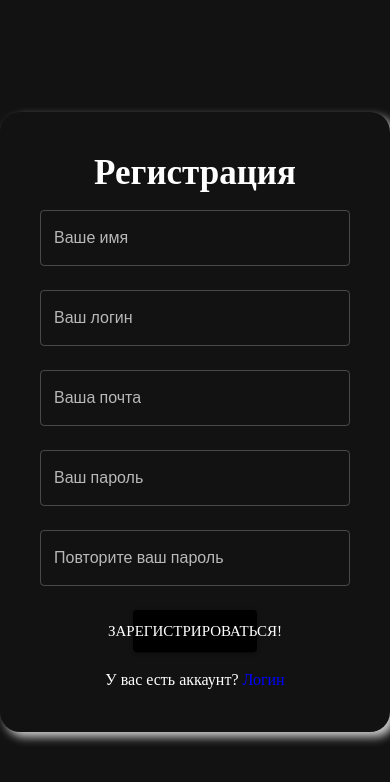
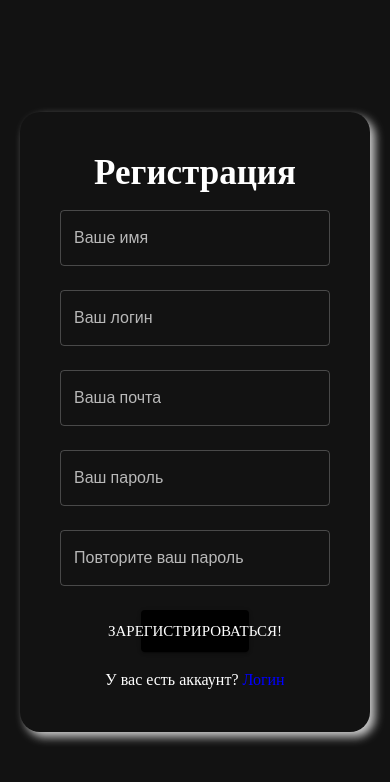
Before and after one commit to yaloviy/crypto-app, a React (Create React App) app: page /login in a window 390 px wide. Both pictures are taken after a click on the element "Зарегистрироваться". Shown: the top 782 px of the page. Built offline with nearby package versions, Linux system fonts and the light colour scheme.

Commit message:
add refactor

```diff
--- /dev/null
+++ b/src/common/types/sidebar/index.ts
@@ -0,0 +1,8 @@
+
+
+export interface ISideBarProps {
+    isNonMobile: boolean,
+    isOpen: boolean,
+    setIsOpen: (value: boolean) => void,
+    drawerWidth: string,
+}
--- /dev/null
+++ b/src/common/types/topbar/index.ts
@@ -0,0 +1,4 @@
+export interface ITopBarProps {
+    isOpen: boolean,
+    setIsOpen: (prev: boolean) => void,
+}
--- a/src/components/common/side-bar/index.tsx
+++ b/src/components/common/side-bar/index.tsx
@@ -14,8 +14,9 @@ import FlexBetween from '../../flex-between';
 import { navMenu } from '../../../common/moks/navigate';
 
 import { tokens } from '../../../theme';
+import { ISideBarProps } from '../../../common/types/sidebar';
 
-const SideBar = ({isNonMobile, isOpen, setIsOpen, drawerWidth}:any) => {
+const SideBar: React.FC<ISideBarProps> = ({isNonMobile, isOpen, setIsOpen, drawerWidth}:ISideBarProps): JSX.Element => {
     const classes = useStyles()
     const { pathname } = useLocation()
     const [active, setActive] = useState('')
@@ -23,8 +24,9 @@ const SideBar = ({isNonMobile, isOpen, setIsOpen, drawerWidth}:any) => {
     const theme = useTheme()
     const colors = tokens(theme.palette.mode)
     useEffect(() => {
-        setActive(pathname.substring(1))
-    }, [active])
+        setActive(pathname)
+        console.log(active)
+    }, [pathname])
     return (<Box className={classes.root}>
 
 
@@ -42,10 +44,10 @@ const SideBar = ({isNonMobile, isOpen, setIsOpen, drawerWidth}:any) => {
                             background: theme.palette.primary.main,
                             boxSizing: 'border-box',
                             width: drawerWidth,
-                            transition: '1s'
+
                         },
                         background: `${colors.primary.DEFAULT}`,
-                        transition: '1s'
+
                     }}
 
                 >
@@ -63,7 +65,7 @@ const SideBar = ({isNonMobile, isOpen, setIsOpen, drawerWidth}:any) => {
                             </FlexBetween>
                         </Box>
                         <List className={classes.navList}>
-                            {navMenu.map(el => (<ListItem  key={el.id}><ListItemButton className={classes.navitem} onClick={() => navigate(`${el.path}`)} key={el.id}><ListItemIcon>{el.icon}</ListItemIcon><ListItemText><Typography variant='body1'>{el.name}</Typography></ListItemText></ListItemButton></ListItem>))}
+                            {navMenu.map(el => (<ListItem  key={el.id}><ListItemButton className={active === el.path ? classes.active : classes.navitem} onClick={() => navigate(`${el.path}`)} key={el.id}><ListItemIcon>{el.icon}</ListItemIcon><ListItemText><Typography variant='body1'>{el.name}</Typography></ListItemText></ListItemButton></ListItem>))}
                         </List>
                     </Box>
                     <Box className={classes.bottomBox}>
--- a/src/components/common/side-bar/styles.ts
+++ b/src/components/common/side-bar/styles.ts
@@ -46,6 +46,14 @@ export const useStyles = makeStyles((theme:Theme) => {
                     }
                 }
             },
+            active: {
+                backgroundColor: '#1900D5 !important',
+                borderRadius: '4px',
+                color: `${colors.white.DEFAULT}`,
+                '& .MuiSvgIcon-root': {
+                    color: 'white !important'
+                }
+            },
             topBox: {
                 paddingBottom: '31px',
                 borderBottom: `1px solid ${colors.borderColor}`
--- a/src/components/common/top-bar/index.tsx
+++ b/src/components/common/top-bar/index.tsx
@@ -13,9 +13,10 @@ import SearchIcon from '@mui/icons-material/Search';
 import MenuIcon from '@mui/icons-material/Menu';
 
 import { useStyles } from './style';
+import { ITopBarProps } from '../../../common/types/topbar';
 
 
-const TopBarComponent = ({isOpen, setIsOpen}:any) => {
+const TopBarComponent: React.FC<ITopBarProps> = ({isOpen, setIsOpen}:ITopBarProps):JSX.Element => {
     const user = useAppSelector(state => state.auth)
     const theme =  useTheme()
     const colors = tokens(theme.palette.mode)
@@ -25,7 +26,7 @@ const TopBarComponent = ({isOpen, setIsOpen}:any) => {
         <AppBar className={classes.root} position='static'>
             <Toolbar className={classes.toolbar} >
             <Grid className={classes.greetings}>
-                <IconButton className={classes.menuIcon} onClick={() => setIsOpen((prev:boolean) => !prev)}>
+                <IconButton className={classes.menuIcon} onClick={() => setIsOpen(!isOpen)}>
                     <MenuIcon />
                 </IconButton>
                 Welcome, {user.isLogin && (user.userinfo.firstName)}
--- a/src/components/screens/auth/Auth.tsx
+++ b/src/components/screens/auth/Auth.tsx
@@ -2,7 +2,7 @@ import React, { useState } from 'react';
 import { useLocation, useNavigate } from 'react-router-dom';
 import Login from './Login/Login';
 import Register from './Register/Register';
-import './style.scss'
+
 import { Box } from '@mui/material'
 import { axiosinstance } from '../../../utils/router/axios';
 import axios from 'axios';
@@ -12,8 +12,10 @@ import { useSelector } from 'react-redux';
 import { finished } from 'stream/promises';
 import { AppErrors } from '../../../common/errors';
 
+import { useStyles } from './styles'
 
 const Auth = () => {
+    const classes = useStyles()
     const location = useLocation()
     const [firstName, setFirstName] = useState('')
     const [username, setUsername] = useState('')
@@ -23,7 +25,6 @@ const Auth = () => {
     const dispatch = useAppDispatch()
     const useSelector = useAppSelector
     const navigate = useNavigate()
-
 
 
     const registerValidation = (value:object) => {
@@ -68,7 +69,7 @@ const Auth = () => {
     }
     return (
         <div className='wrapper'>
-            <form className='auth-form' onSubmit={handleSubmit}>
+            <form className={classes.root} onSubmit={handleSubmit}>
                 <Box
                     display='flex'
                     justifyContent='center'
--- a/src/components/screens/auth/Login/Login.tsx
+++ b/src/components/screens/auth/Login/Login.tsx
@@ -5,6 +5,7 @@ import styles from './style.module.css'
 import { margin } from '@mui/system';
 import { IPropsLogin } from '../../../../common/types/auth/auth';
 import { jsx } from '@emotion/react';
+import { useStyles } from '../styles';
 
 
 interface IForm {
@@ -14,13 +15,14 @@ interface IForm {
 
 const Login: React.FC<IPropsLogin> = ( props: IPropsLogin ): JSX.Element => {
     const {email, password, navigate} = props
+    const classes = useStyles()
     return (
         < >
             <Typography variant="h2" fontFamily='Poppins' component="h2" textAlign='center'>Авторизация</Typography>
             <TextField fullWidth={true} margin='normal' id="outlined-basic" label="Ваша почта" variant="outlined" placeholder='Почта' onChange={(e) => (email(e.target.value))} />
             <TextField fullWidth={true} margin='normal' id="outlined-basic" label="Ваш пароль" variant="outlined" placeholder='Пароль' type='password' onChange={(e) => (password(e.target.value))} />
             <Button type='submit' sx={{ fontFamily: 'Poppins', margin: 'auto', width: '40%', marginTop: 2, marginBottom: 2 }} size='medium' variant="contained">Войти!</Button>
-            <Typography variant="body1" fontFamily='Poppins' component="h2" textAlign='center'>У вас нет аккаунта? <span onClick={() => navigate('/register')} className='auth-form__incitingtext'>Зарегистрироваться</span></Typography>
+            <Typography variant="body1" fontFamily='Poppins' component="h2" textAlign='center'>У вас нет аккаунта? <span onClick={() => navigate('/register')} className={classes.incitingText}>Зарегистрироваться</span></Typography>
         </ >
     );
 };
--- a/src/components/screens/auth/Register/Register.tsx
+++ b/src/components/screens/auth/Register/Register.tsx
@@ -1,9 +1,11 @@
 import React from 'react';
 import { TextField, Button, Typography } from '@mui/material'
 import { IPropsRegister } from '../../../../common/types/auth/auth';
+import { useStyles } from '../styles';
 
 const Register: React.FC<IPropsRegister> = (props:IPropsRegister): JSX.Element => {
     const {firstName, username, email, password, repeatPassword, navigate } = props
+    const classes = useStyles()
     return (
         <>
             <Typography variant="h2" fontFamily='Popins' component="h2" textAlign='center'>Регистрация</Typography>
@@ -13,7 +15,7 @@ const Register: React.FC<IPropsRegister> = (props:IPropsRegister): JSX.Element =
             <TextField onChange={e => (password(e.target.value))} fullWidth={true} margin='normal' id="outlined-basic" label="Ваш пароль" variant="outlined" placeholder='Придумайте пароль' type='password' />
             <TextField onChange={e => (repeatPassword(e.target.value))} fullWidth={true} margin='normal' id="outlined-basic" label="Повторите ваш пароль" variant="outlined" placeholder='Пароль' type='password' />
             <Button sx={{ fontFamily: 'Popins', margin: 'auto', width: '40%', marginTop: 2, marginBottom: 2 }} size='large' variant="contained" type="submit">Зарегистрироваться!</Button>
-            <Typography variant="body1" fontFamily='Popins' component="h2" textAlign='center'>У вас есть аккаунт? <span onClick={() => navigate('/login')} className='auth-form__incitingtext'>Логин</span></Typography>
+            <Typography variant="body1" fontFamily='Popins' component="h2" textAlign='center'>У вас есть аккаунт? <span onClick={() => navigate('/login')} className={classes.incitingText}>Логин</span></Typography>
         </>
     );
 };
--- a/src/components/screens/auth/style.scss
+++ /dev/null
@@ -1,14 +0,0 @@
-.auth-form {
-    width: 100%;
-    height: 100%;
-    display: flex;
-    justify-content: center;
-    align-items: center;
-    text-decoration: none;
-
-    &__incitingtext {
-        color: blue;
-        text-decoration: none;
-        cursor: pointer;
-    }
-}
--- /dev/null
+++ b/src/components/screens/auth/styles.ts
@@ -0,0 +1,23 @@
+import { makeStyles } from "@mui/styles";
+
+
+export const useStyles = makeStyles(() => {
+    return (
+        {
+            root: {
+                width: '100%',
+                height: '100%',
+                display: 'flex',
+                justifyContent: 'center',
+                alignItems: 'center',
+                textDecoration: 'none',
+                padding: '20px'
+            },
+            incitingText: {
+                color: 'blue',
+                textDecoration: 'none',
+                cursor: 'pointer',
+            }
+        }
+    )
+})
```
Also changed, not shown: src/components/screens/auth/Login/style.module.css (deleted, +0 -7 lines).
